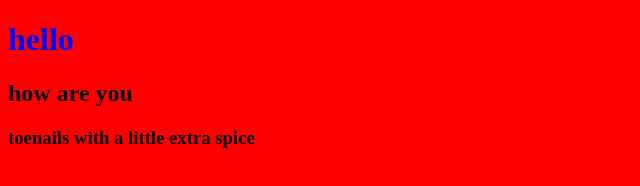
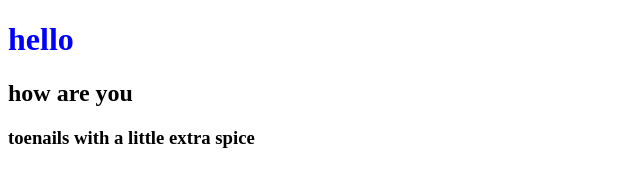
Before and after one commit to AppleJuiceJ69/test, a plain HTML site: page index.html in a window 1280 px wide. Shown: the whole page, without its empty margins (0-640 px from the left). Drawn offline with Linux system fonts and the light colour scheme.

Commit message:
changed body background color

```diff
--- a/style.css
+++ b/style.css
@@ -1,5 +1,5 @@
 body {
-  background: red;
+  background: rgba(0,200,0,0);
 }
 
 h1 {
```
